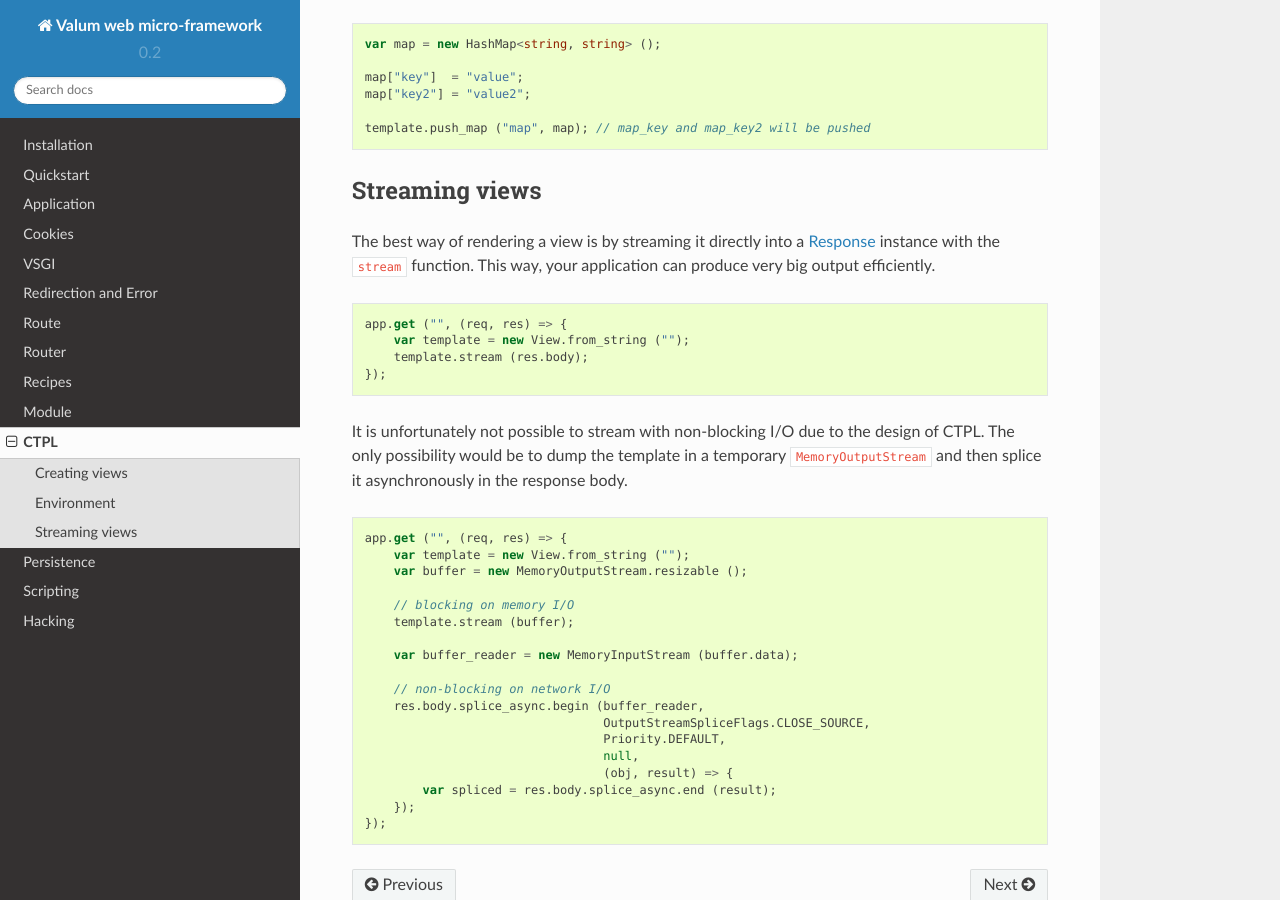
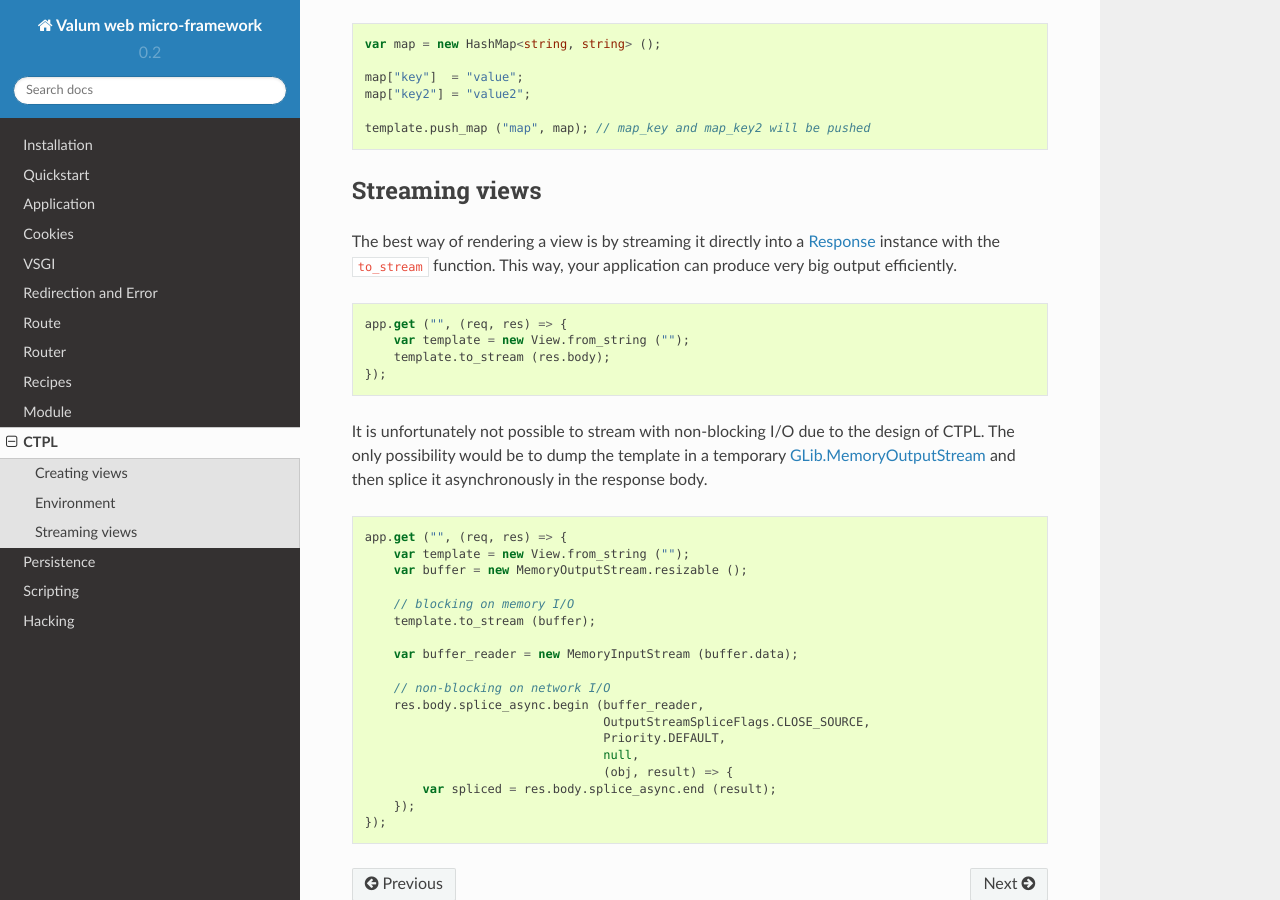
Before and after one commit to valum-framework/valum, a Sphinx documentation site: the page built from docs/ctpl.rst, in a window 1280 px wide and 900 px high, scrolled down 1275 px. Built offline with Sphinx 7.4.7 and the Read the Docs theme 2.0.0, drawn with Linux system fonts in a browser that asks for light colours; pages that are not in the unit, such as notebooks, are missing from menus.

Commit message:
Renames View.stream to View.to_stream and return the success code.
Updates the ctpl documentation and fixes a MemoryOutputStream link to
refer to valadoc.org.

```diff
--- a/docs/ctpl.rst
+++ b/docs/ctpl.rst
@@ -85,20 +85,22 @@
 ---------------
 
 The best way of rendering a view is by streaming it directly into
-a :doc:`vsgi/response` instance with the ``stream`` function. This way, your
+a :doc:`vsgi/response` instance with the ``to_stream`` function. This way, your
 application can produce very big output efficiently.
 
 .. code:: vala
 
     app.get ("", (req, res) => {
         var template = new View.from_string ("");
-        template.stream (res.body);
+        template.to_stream (res.body);
     });
 
 It is unfortunately not possible to stream with non-blocking I/O due to the
 design of CTPL. The only possibility would be to dump the template in
-a temporary ``MemoryOutputStream`` and then splice it asynchronously in the
+a temporary `GLib.MemoryOutputStream`_ and then splice it asynchronously in the
 response body.
+
+.. _GLib.MemoryOutputStream: http://valadoc.org/#!api=gio-2.0/GLib.MemoryOutputStream
 
 .. code:: vala
 
@@ -107,7 +109,7 @@
         var buffer = new MemoryOutputStream.resizable ();
 
         // blocking on memory I/O
-        template.stream (buffer);
+        template.to_stream (buffer);
 
         var buffer_reader = new MemoryInputStream (buffer.data);
 
```
Also changed, not shown: 2 other files.
